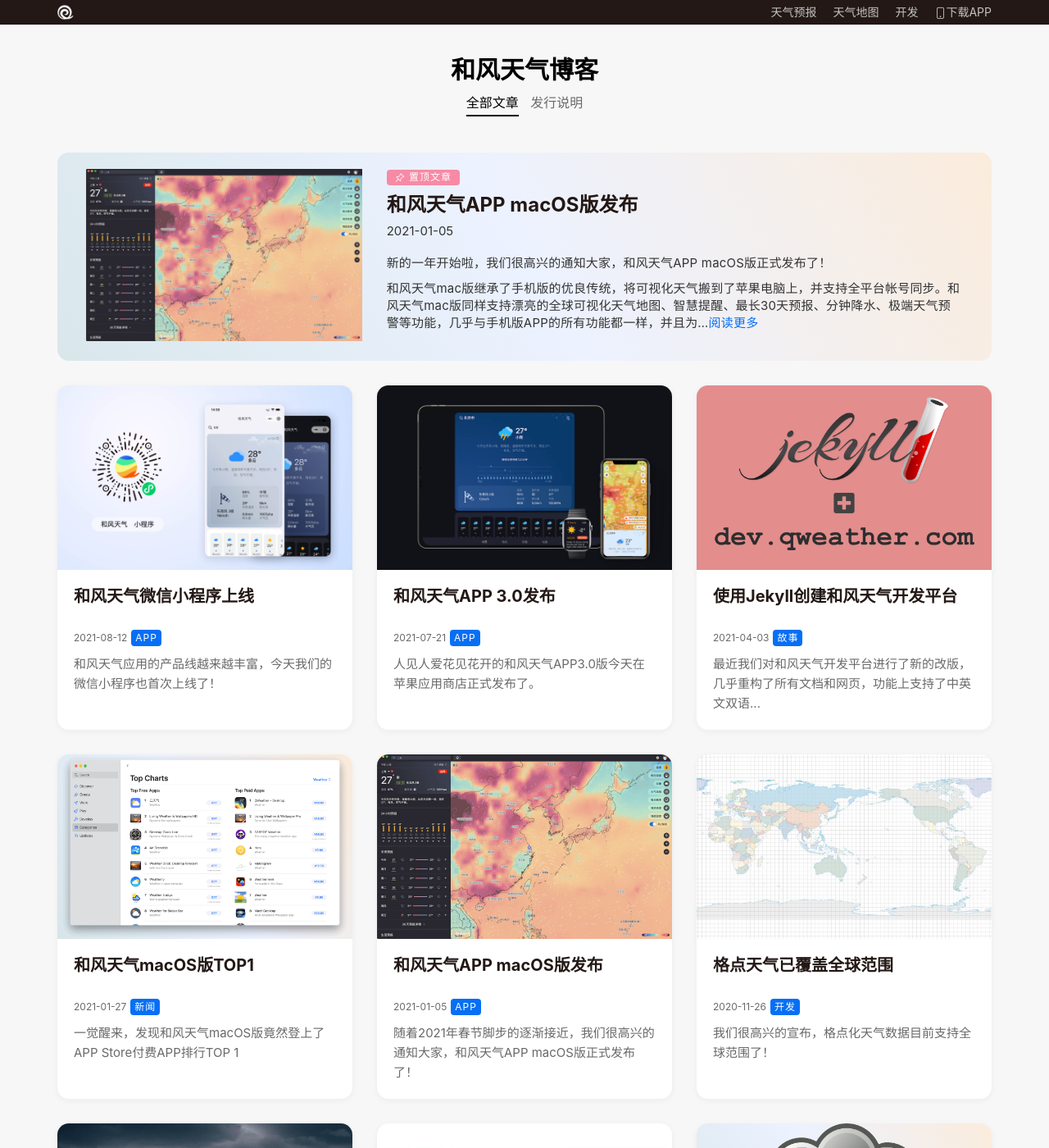
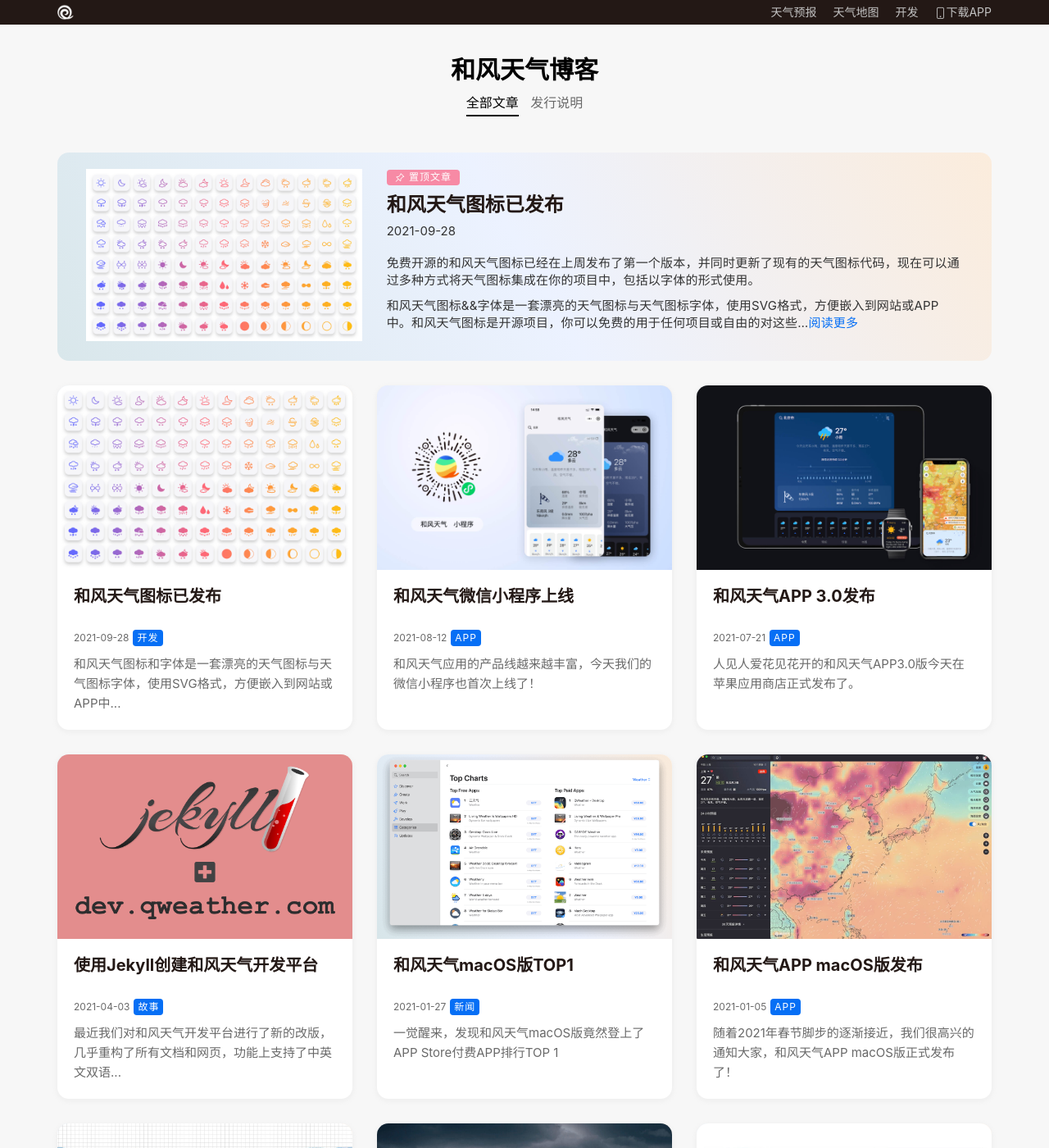
Before and after one commit to qwd/blog, a Jekyll site: the page built from index.html, in a window 1280 px wide and 1400 px high. Shown: the whole window at 82% size. Built offline with Jekyll 4.4.1, drawn with Linux system fonts in a browser that asks for light colours; some web fonts are replaced; the list of posts is cut into pages by our own code; comment, search, counter and statistics services are not loaded; some of the changed text lies outside the part shown.

Commit message:
new post: QWeather Icons released

````diff
--- /dev/null
+++ b/_posts/2021-09-28-qweather-icons-released.md
@@ -0,0 +1,30 @@
+---
+title: 和风天气图标已发布
+tag: dev
+excerpt: 和风天气图标和字体是一套漂亮的天气图标与天气图标字体，使用SVG格式，方便嵌入到网站或APP中。和风天气图标是开源项目，你可以免费的用于任何项目或自由的对这些图标进行再创作。
+image: assets/upload/qweather-icons-screenshot1610.png
+pin: true
+---
+
+免费开源的和风天气图标已经在上周发布了第一个版本，并同时更新了现有的天气图标代码，现在可以通过多种方式将天气图标集成在你的项目中，包括以字体的形式使用。
+
+![](/assets/upload/qweather-icons-screenshot1610.png)
+
+[和风天气图标&&字体](https://icons.qweather.com)是一套漂亮的天气图标与天气图标字体，使用SVG格式，方便嵌入到网站或APP中。和风天气图标是开源项目，你可以免费的用于任何项目或自由的对这些图标进行再创作。
+## 下载和使用
+
+你可以通过多种方式[下载和安装和风天气图标](https://icons.qweather.com/install/)，包括npm、CDN或直接下载。
+
+和风天气图标采用SVG格式，支持[svg和img标签、图标字体或css样式](https://icons.qweather.com/usage/)，你可以自由的控制和风天气图标的尺寸、样式和颜色。
+
+访问[和风天气图标](https://icons.qweather.com)了解更多关于安装和使用的信息，并可以[浏览全部图标](https://icons.qweather.com/icons/)。
+
+对于和风天气开发者来说，你可能还需要了解[和风天气图标的代码说明](https://dev.qweather.com/docs/start/icons/#icon-code)。
+
+## 源代码
+
+```
+git clone https://github.com/qwd/Icons.git
+```
+
+或访问我们的[Github仓库](https://github.com/qwd/Icons)获取和风天气图标的所有源代码，如果遇到问题，欢迎[提交一条Issue](https://github.com/qwd/Icons/issues)或者PR。
````
Also changed, not shown: _posts/2021-01-05-qweather-app-for-mac-release.md (+0 -1 lines), assets/upload/qweather-icons-screenshot1610.png (added).
